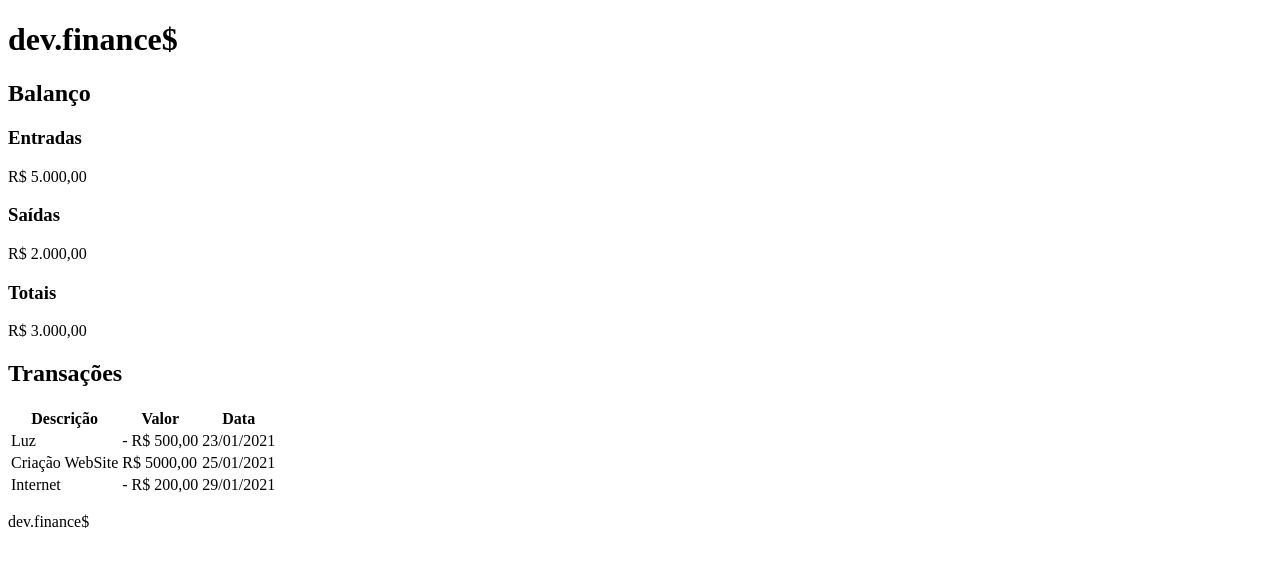
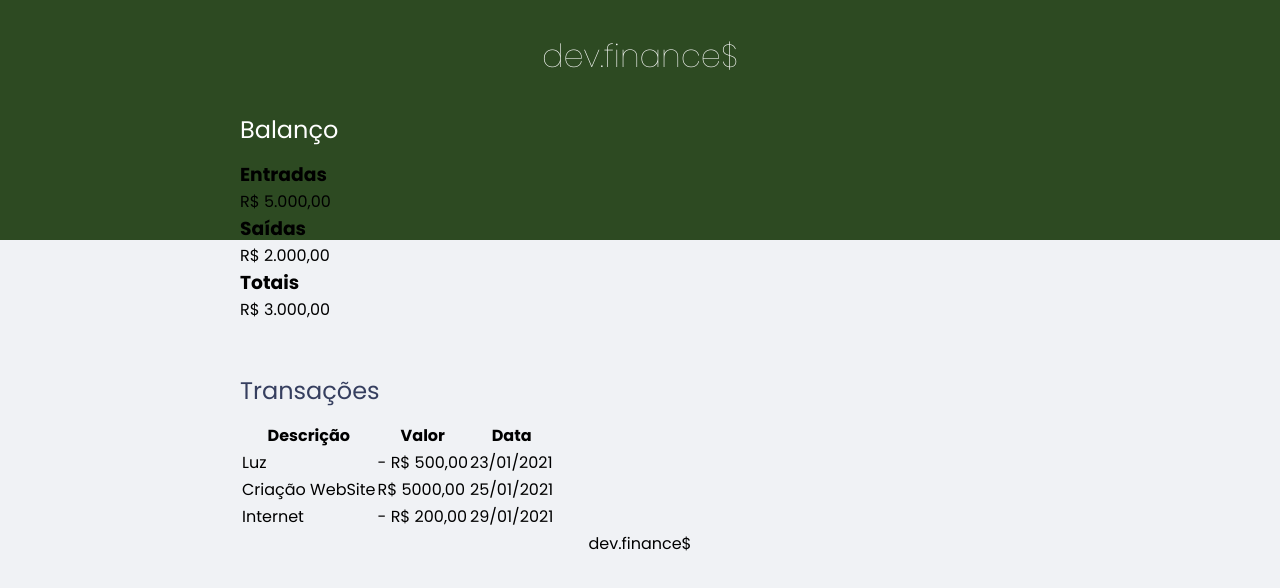
Before and after one commit to sergio-slima/dev-finances, a plain HTML site: page index.html in a window 1280 px wide. Drawn offline with Linux system fonts and the light colour scheme.

Commit message:
Primeiro Commit

```diff
--- a/index.html
+++ b/index.html
@@ -1,42 +1,37 @@
 <!DOCTYPE html>
 <html lang="pt-br">
-
 <head>
     <meta charset="UTF-8">
     <meta name="viewport" content="width=device-width, initial-scale=1.0">
     <title>dev.finance$</title>
+
+    <link rel="stylesheet" href="./styles.css">
+    <link rel="preconnect" href="https://fonts.gstatic.com">
+    <link href="https://fonts.googleapis.com/css2?family=Poppins:ital,wght@0,100;0,400;0,700;1,100;1,400;1,700&display=swap" rel="stylesheet">
 </head>
-
 <body>
-
     <header>
-        <h1>dev.finance$</h1>
+        <h1 id="logo">dev.finance$</h1>
     </header>
-
-    <main>
-
-        <section>
+    <main class="container">
+        <section id="balance">
             <h2>Balanço</h2>
-
-            <div>
+            <div class="card">
                 <h3>Entradas</h3>
                 <p>R$ 5.000,00</p>
             </div>
-
-            <div>
+            <div class="card">
                 <h3>Saídas</h3>
                 <p>R$ 2.000,00</p>
             </div>
-
-            <div>
+            <div class="card">
                 <h3>Totais</h3>
                 <p>R$ 3.000,00</p>
             </div>
         </section>
-
-        <section>
+        <section id="transaction">
             <h2>Transações</h2>
-            <table>
+            <table id="data-table">
                 <thead>
                     <tr>
                         <th>Descrição</th>
@@ -63,13 +58,10 @@
                 </tbody>
             </table>
         </section>
-
     </main>
-
     <footer>
         <p>dev.finance$</p>
     </footer>
-
 </body>
 
 </html>
--- /dev/null
+++ b/styles.css
@@ -0,0 +1,50 @@
+/* ===== Global ====== */
+* {
+    margin: 0;
+    padding: 0;
+    box-sizing: border-box;
+}
+
+body {
+    background: #f0f2f5;
+    font-family: 'Poppins', sans-serif;
+}
+
+.container {
+    width: min(90vw, 800px);
+    margin: auto;
+}
+
+h2 {
+    margin-top: 3.2rem;
+    margin-bottom: 0.8rem;
+    color: #363f5f;
+    font-weight: normal;
+}
+
+/* ===== Header ====== */
+header {
+    background: #2d4a22;
+    padding: 2rem 0 10rem;
+    text-align: center;
+}
+
+header #logo {
+    color: #fff;
+    font-weight: 100;
+}
+
+/* ===== Balance ====== */
+#balance {
+    margin-top: -8rem;
+}
+
+#balance h2 {
+    color: white;
+    margin-top: 0;
+}
+
+/* ===== Footer ====== */
+footer {
+    text-align: center;
+}
```
